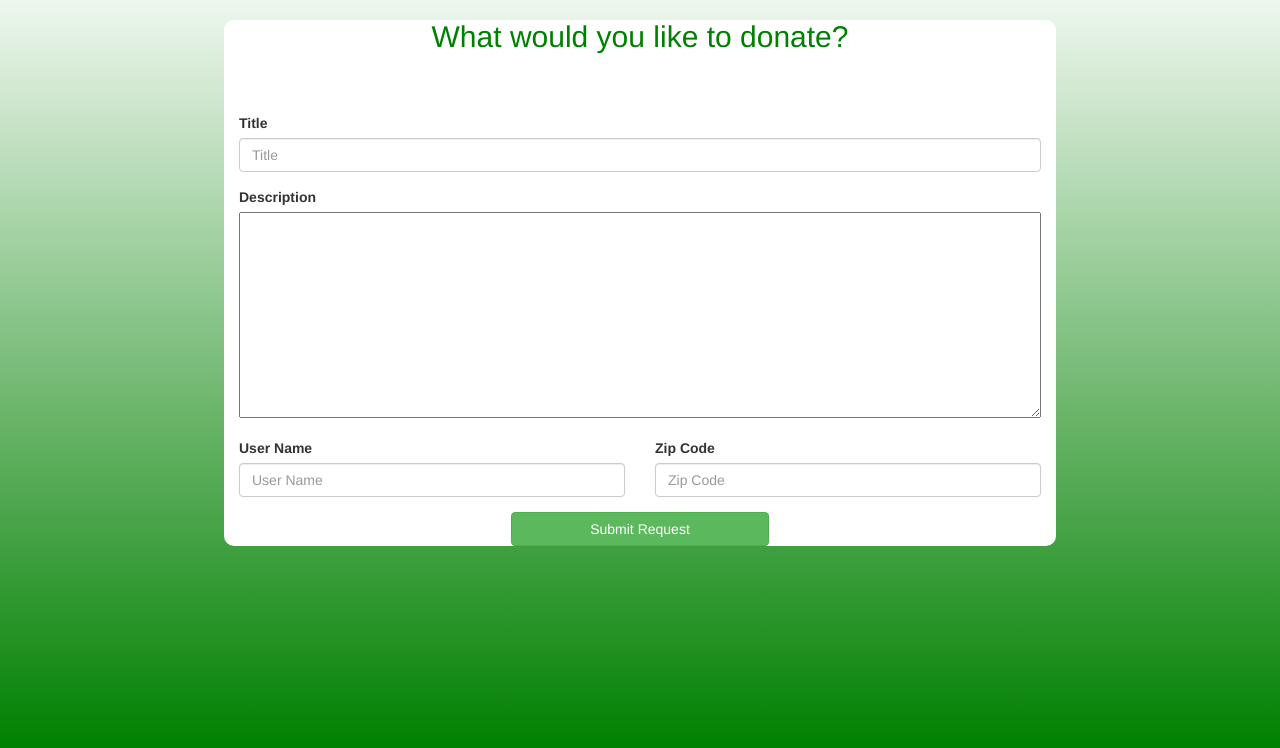
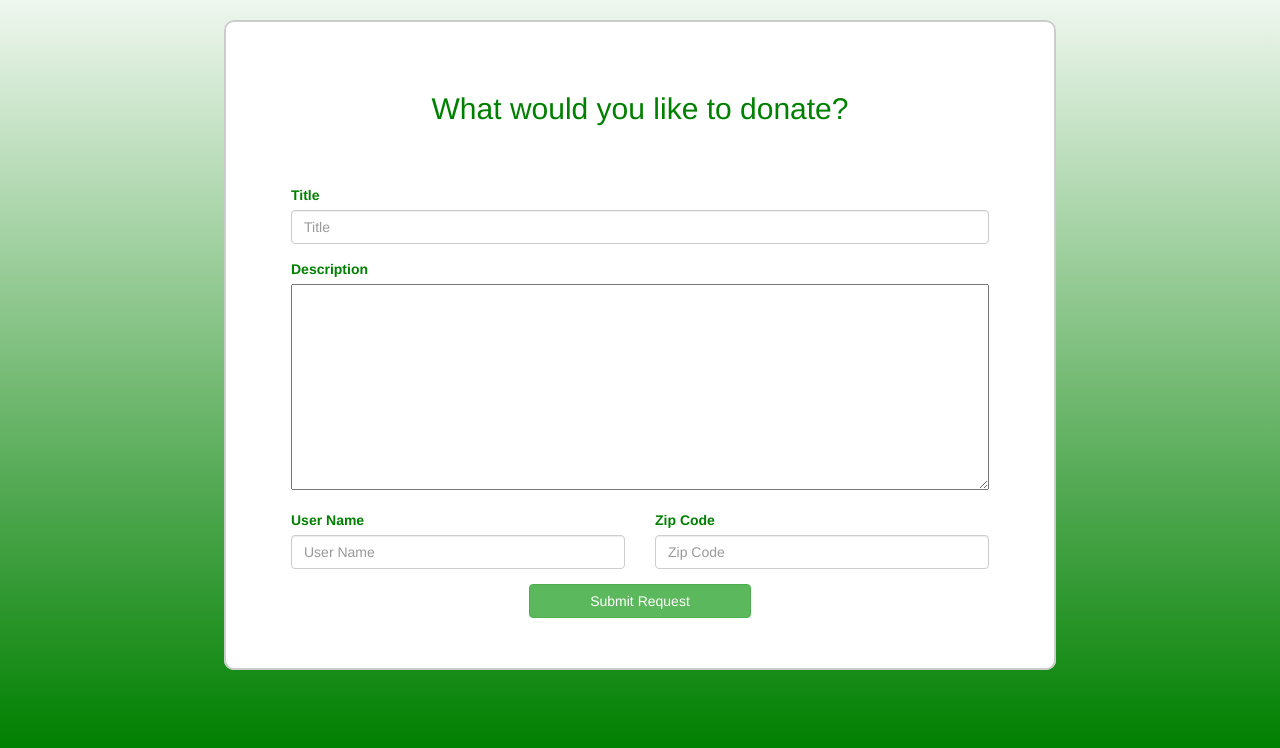
Before and after one commit to anjaligr05/CauseConnect, a Flask app: template templates/donate.html in a window 1280 px wide. Shown: the part 52-800 px from the top of the page. Run offline with Flask 2, Linux system fonts and the light colour scheme; the template is opened without the code that fills it, so the values that code supplies are empty; some libraries are stand-ins or nearby versions.

Commit message:
fixed form on donate page

```diff
--- a/templates/donate.html
+++ b/templates/donate.html
@@ -36,7 +36,7 @@
     </nav>
     <div class="signUpPage">
 
-        <!-- <form method="POST" class="signUpForm"> -->
+        <div class="signUpForm">
             <h2 class="signUpHeader"> What would you like to donate?</h2>
 
             <div class="main">
@@ -74,7 +74,7 @@
                     </div>
                     <div class="col-md-4 "></div>
                 </div>
-            <!-- </form> -->
+            </div>
         </div>
         <script src="https://www.gstatic.com/firebasejs/5.3.0/firebase.js"></script>
         <script>
```
Lines whose indentation alone changed are shown as unchanged.
